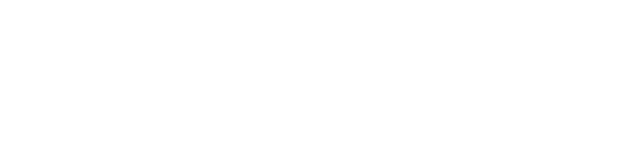
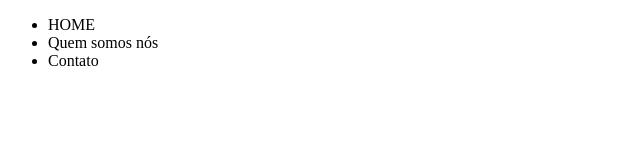
Before and after one commit to gustavorafaell/gitviptech, a plain HTML site: page index.html in a window 1280 px wide. Shown: the whole page, without its empty margins (0-640 px from the left). Drawn offline with Linux system fonts and the light colour scheme.

Commit message:
criado lista de menus

```diff
--- a/index.html
+++ b/index.html
@@ -4,9 +4,14 @@
     <meta charset="UTF-8">
     <meta http-equiv="X-UA-Compatible" content="IE=edge">
     <meta name="viewport" content="width=device-width, initial-scale=1.0">
+    <link rel="stylesheet" href="styles.css">
     <title>Exercicios GIT</title>
 </head>
 <body>
-
+    <ul type="top">
+        <li>HOME</li>
+        <li>Quem somos nós</li>
+        <li>Contato</li>
+    </ul>
 </body>
 </html>
```
